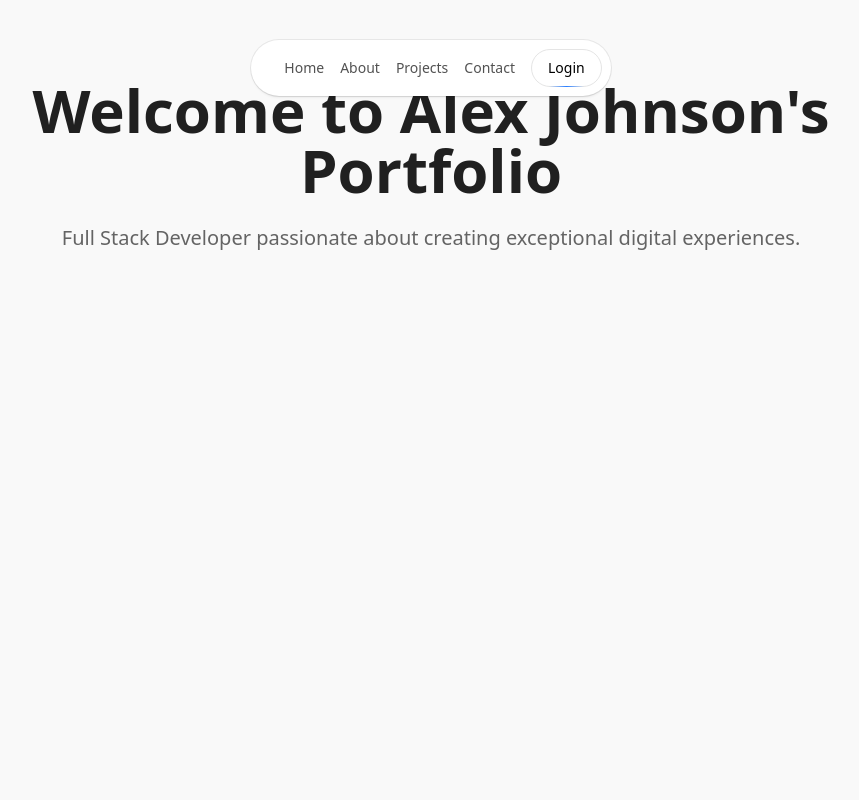
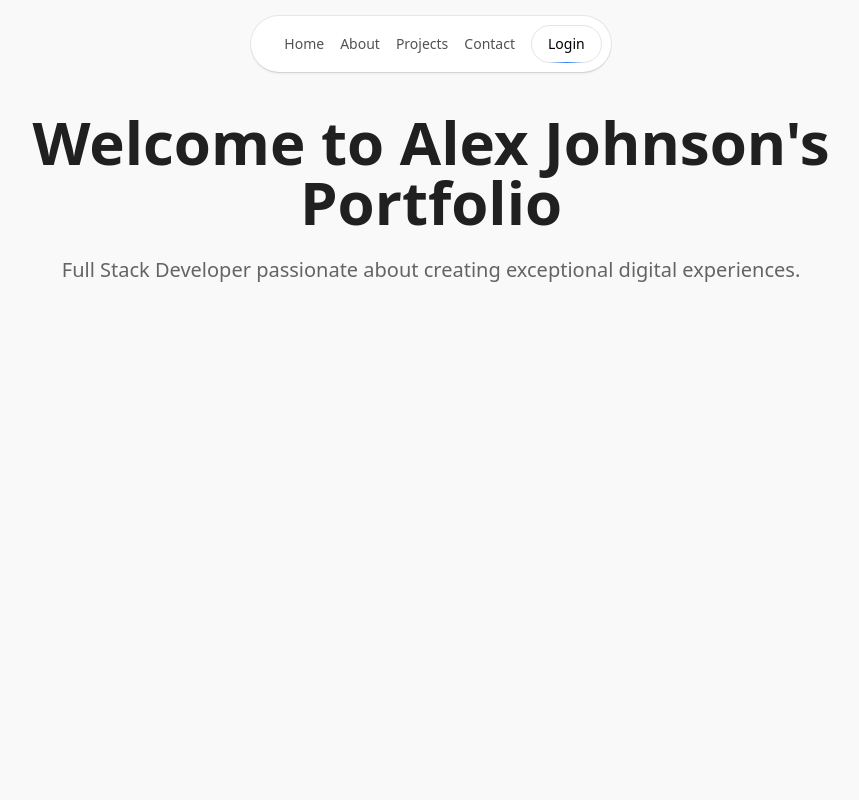
Before and after one commit to AryanDeore/portfolio, a Next.js app: page / in a window 1280 px wide. Shown: the top 800 px of the page, without its empty margins (209-1068 px from the left). Built offline with nearby package versions, Linux system fonts and the light colour scheme.

Commit message:
Nav Bar Repositioned

```diff
--- a/src/app/page.tsx
+++ b/src/app/page.tsx
@@ -1,6 +1,6 @@
 export default function Home() {
   return (
-    <div className="container mx-auto px-4 py-20">
+    <div className="container mx-auto px-4 pt-28 pb-20">
       <div className="max-w-4xl mx-auto text-center">
         <h1 className="text-4xl md:text-6xl font-bold mb-6">
           Welcome to Alex Johnson&apos;s Portfolio
--- a/src/components/ui/sticky-navbar.tsx
+++ b/src/components/ui/sticky-navbar.tsx
@@ -62,7 +62,7 @@
           duration: 0.2,
         }}
         className={cn(
-          "flex max-w-fit  fixed top-10 inset-x-0 mx-auto border border-transparent dark:border-white/[0.2] rounded-full dark:bg-black bg-white shadow-[0px_2px_3px_-1px_rgba(0,0,0,0.1),0px_1px_0px_0px_rgba(25,28,33,0.02),0px_0px_0px_1px_rgba(25,28,33,0.08)] z-[5000] pr-2 pl-8 py-2  items-center justify-center space-x-4",
+          "flex max-w-fit  fixed top-4 inset-x-0 mx-auto border border-transparent dark:border-white/[0.2] rounded-full dark:bg-black bg-white shadow-[0px_2px_3px_-1px_rgba(0,0,0,0.1),0px_1px_0px_0px_rgba(25,28,33,0.02),0px_0px_0px_1px_rgba(25,28,33,0.08)] z-[5000] pr-2 pl-8 py-2  items-center justify-center space-x-4",
           className
         )}
       >
```
